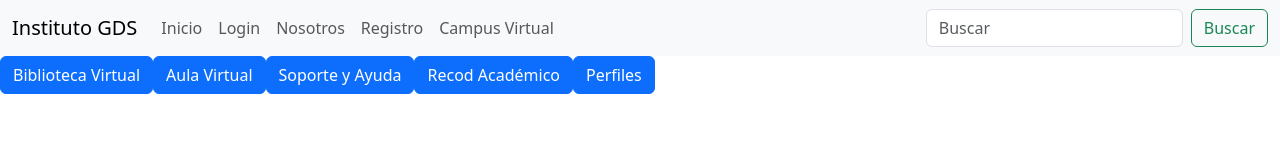
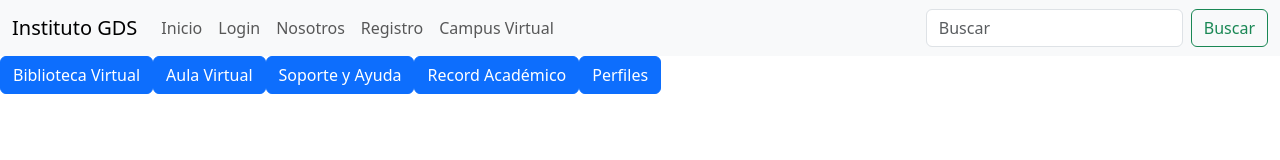
Before and after one commit to JonnyZ624/Proyecto-Unidad-Educativa, a React (Create React App) app: page /campusVirtual in a window 1280 px wide. Shown: the top 160 px of the page. Built offline with nearby package versions, Linux system fonts and the light colour scheme; what react-native would draw is missing.

Commit message:
AHORA SI

```diff
--- a/src/components/CampusVirtual.jsx
+++ b/src/components/CampusVirtual.jsx
@@ -1,15 +1,19 @@
 import React from 'react'
 import { Button } from 'react-bootstrap'
 import BibliotecaVirtual from './CampusScreens/BibliotecaVirtual'
+import AulaVirtual from './CampusScreens/AulaVirtual'
+import Soporte from './CampusScreens/Soporte'
+import RecordAcademico from './CampusScreens/RecordAcademico'
+import Perfiles from './CampusScreens/Perfiles'
 
 function CampusVirtual() {
   return (
     <div>
       <Button className='btn-campus'onClick={BibliotecaVirtual}>Biblioteca Virtual</Button>
-      <Button className='btn-campus'>Aula Virtual</Button>
-      <Button className='btn-campus'>Soporte y Ayuda</Button>
-      <Button className='btn-campus'>Recod Académico</Button>
-      <Button className='btn-campus'>Perfiles</Button>
+      <Button className='btn-campus' onClick={AulaVirtual}>Aula Virtual</Button>
+      <Button className='btn-campus' onClick={Soporte} >Soporte y Ayuda</Button>
+      <Button className='btn-campus' onClick={RecordAcademico}>Record Académico</Button>
+      <Button className='btn-campus' onClick={Perfiles} >Perfiles</Button>
     </div>
   )
 }
```
